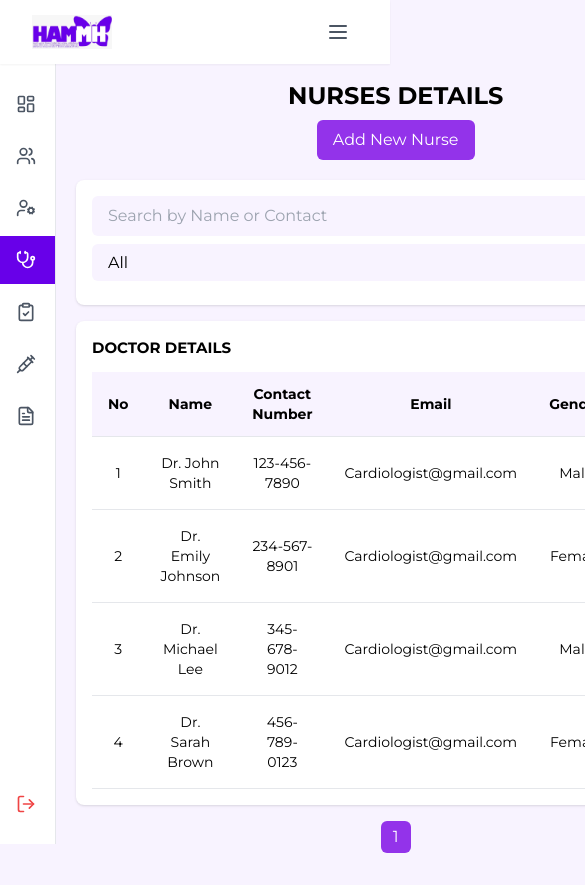
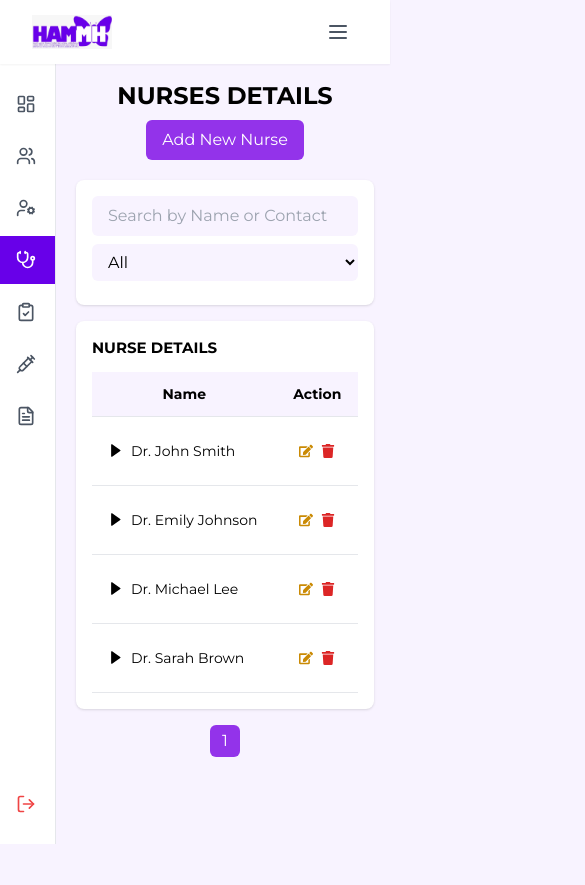
Before and after one commit to Rdilshan/HAMMH, a Next.js app: page /dashboard/nurses in a window 390 px wide. Shown: the top 885 px of the page, 585 px wide, since content can reach past the window. After the commit the page ends 844 px from the top, so only its background shows below. Built offline with nearby package versions, Linux system fonts and the light colour scheme.

Commit message:
nurse page

```diff
--- a/src/app/dashboard/nurses/page.tsx
+++ b/src/app/dashboard/nurses/page.tsx
@@ -1,11 +1,15 @@
 "use client";
 import {  FaEdit, FaTrash } from "react-icons/fa";
+import { BiSolidRightArrow } from "react-icons/bi";
+import { BiSolidDownArrow } from "react-icons/bi";
 import { useState } from "react";
 
 function NursePage() {
   const [searchQuery, setSearchQuery] = useState("");
   const [selectedCategory, setSelectedCategory] = useState("All");
   const [currentPage, setCurrentPage] = useState(1);
+  const [expandedRow, setExpandedRow] = useState<number | null>(null);
+
   const rowsPerPage = 5;
 
 
@@ -76,6 +80,9 @@ function NursePage() {
   const handlePageChange = (pageNumber: number) => {
     setCurrentPage(pageNumber);
   };
+  const toggleRow = (index: number) => {
+    setExpandedRow(expandedRow === index ? null : index);
+};
 
   return (
     <div className="px-4 py-4 bg-[#F8F3FF]">
@@ -112,30 +119,41 @@ function NursePage() {
 
       <div className="bg-white shadow rounded-lg overflow-x-auto p-4">
         <h2 className="text-[15px] font-bold text-black uppercase mb-3">
-          Doctor Details
+          Nurse Details
         </h2>
         <table className="w-full table-auto text-left text-sm text-black">
           <thead>
             <tr className="border-b bg-[#F8F3FF]">
-              <th className="px-4 py-3 text-center">No</th>
+
               <th className="px-4 py-3 text-center">Name</th>
-              <th className="px-4 py-3 text-center">Contact Number</th>
-              <th className="px-4 py-3 text-center">Email</th>
-              <th className="px-4 py-3 text-center">Gender</th>
+              <th className="px-4 py-3 text-center hidden md:table-cell">Contact Number</th>
+              <th className="px-4 py-3 text-center hidden md:table-cell">Email</th>
+              <th className="px-4 py-3 text-center hidden md:table-cell">Gender</th>
               <th className="px-4 py-3 text-center">Action</th>
             </tr>
           </thead>
           <tbody>
             {currentRows.length > 0 ? (
+
               currentRows.map((nurse, index) => (
+                <>
                 <tr key={index} className="border-b hover:bg-gray-50">
-                   <td className="px-4 py-4 text-center">{nurse.id}</td>
-                  <td className="px-4 py-4 text-center">{nurse.name}</td>
-                  <td className="px-4 py-4 text-center">
+                <td className="px-4 py-6 flex items-center gap-2 ">
+                                            <button
+                                                className="text-black md:hidden text-[15px]"
+                                                onClick={() => toggleRow(index)}
+                                            >
+                                                {expandedRow === index ? <BiSolidDownArrow /> :<BiSolidRightArrow />}
+                                            </button>
+                                            {nurse.name}
+                                        </td>
+
+
+                  <td className="px-4 py-4 text-center hidden md:table-cell">
                     {nurse.contactNumber}
                   </td>
-                  <td className="px-4 py-4 text-center">{nurse.email}</td>
-                  <td className="px-4 py-4 text-center">{nurse.gender}</td>
+                  <td className="px-4 py-4 text-center hidden md:table-cell">{nurse.email}</td>
+                  <td className="px-4 py-4 text-center hidden md:table-cell">{nurse.gender}</td>
                   <td className="px-4 py-4 text-center">
                     <div className="flex items-center justify-center space-x-2">
 
@@ -148,6 +166,30 @@ function NursePage() {
                     </div>
                   </td>
                 </tr>
+                {expandedRow === index && (
+                                        <tr key={`expanded-${index}`}>
+                                            <td colSpan={5} className="px-4 py-4 bg-gray-50 text-sm text-gray-600">
+                                                <div className='flex items-center justify-between py-2'>
+                                                    <p className='font-bold'>Contact Number</p>
+                                                    <p>{nurse.contactNumber}</p>
+
+                                                </div>
+                                                <div className='flex items-center justify-between py-2'>
+                                                    <p className='font-bold'>Email</p>
+                                                    <p>{nurse.email}</p>
+
+                                                </div>
+                                                <div className='flex items-center justify-between py-2'>
+                                                    <p className='font-bold'>Gender</p>
+                                                    <p>{nurse.gender}</p>
+
+                                                </div>
+
+
+                                            </td>
+                                        </tr>
+                                    )}
+                                    </>
               ))
             ) : (
               <tr>
```
